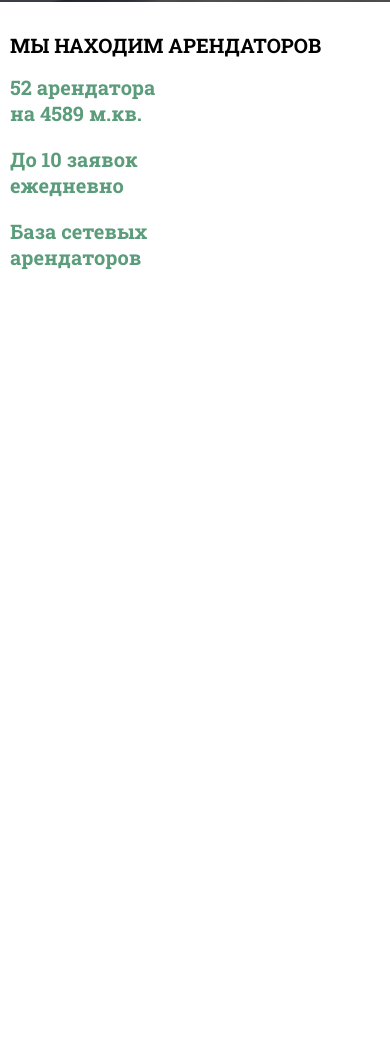
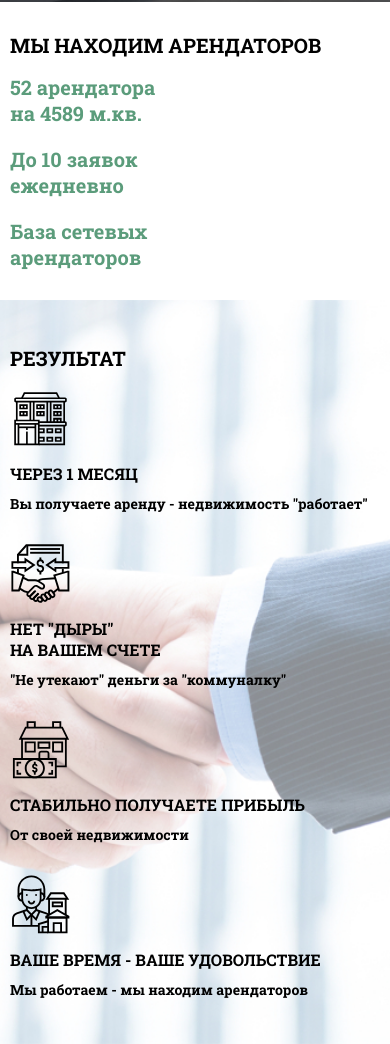
Before and after one commit to MarianVytak/CREM, a website: page src/index.html in a window 390 px wide. Shown: the part 1538-2582 px from the top of the page. Before the commit the page ends 1838 px from the top, so only its background shows below. Drawn offline with nearby package versions, Linux system fonts and the light colour scheme; files that its build step writes are made by us from their sources.

Commit message:
Section 5: mobile version.

```diff
--- a/src/assets/sass/customs/media.scss
+++ b/src/assets/sass/customs/media.scss
@@ -59,6 +59,22 @@
     }
 
     // Section 5
+    .section-5 {
+        padding: 60px 0;
+    }
+    .section-5__grid {
+        grid-gap: 50px;
+    }
+    .section-5__grid_item_icon {
+        width: 60px;
+        height: 60px;
+    }
+    .section-5__grid_item_title {
+        font-size: 16px;
+    }
+    .section-5__grid_item_desc {
+        font-size: 14px;
+    }
 
     // Section 6
 
@@ -191,12 +207,31 @@
     }
 
     // Section 5
+    .section-5 {
+        padding: 45px 0;
+    }
+    .section-5__grid {
+        grid-template-columns: 1fr;
+        grid-gap: 30px;
+    }
+    .section-5__grid_item:last-child {
+        grid-column-end: 2;
+    }
+    .section-5__grid_item_icon {
+        width: 60px;
+        height: 60px;
+    }
+    .section-5__grid_item_title {
+        font-size: 16px;
+    }
+    .section-5__grid_item_desc {
+        font-size: 14px;
+    }
 
     // Section 6
 
 }
 
-.section-5,
 .section-6 {
     display: none;
 }
```
